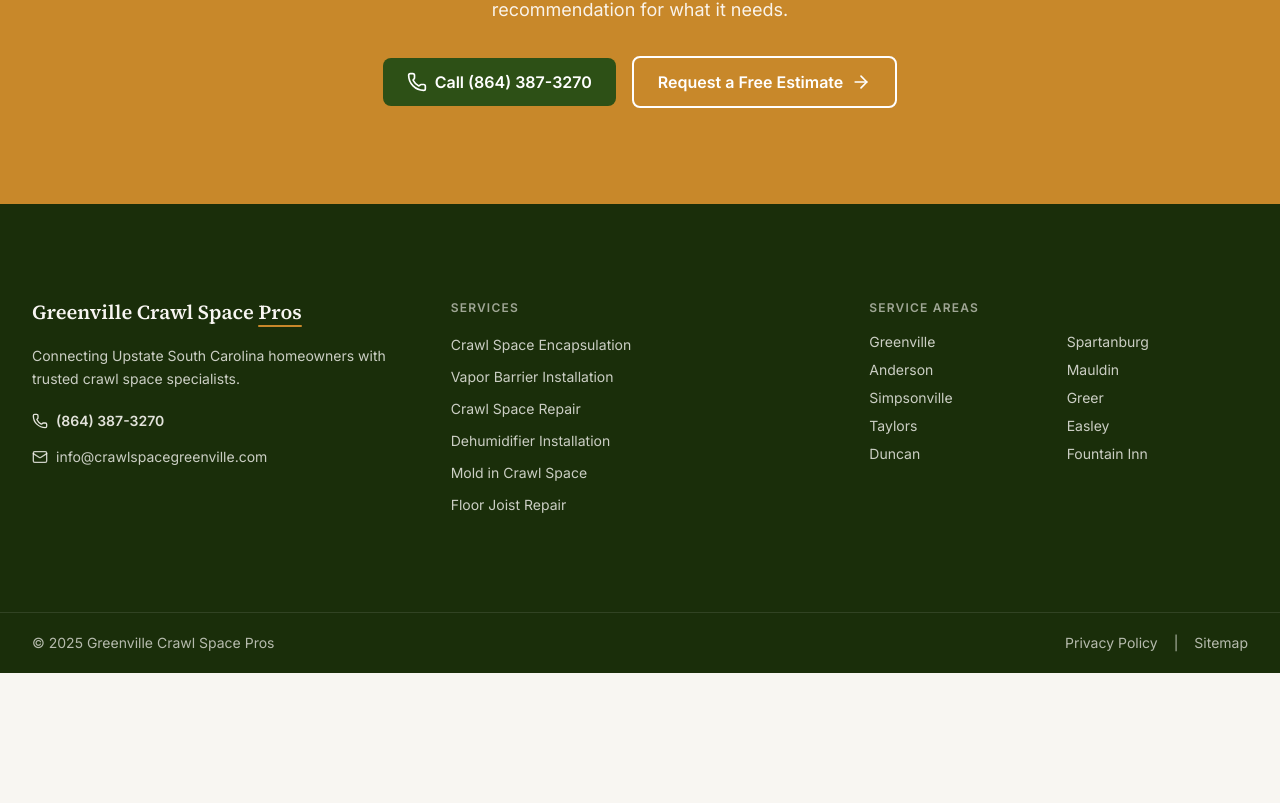
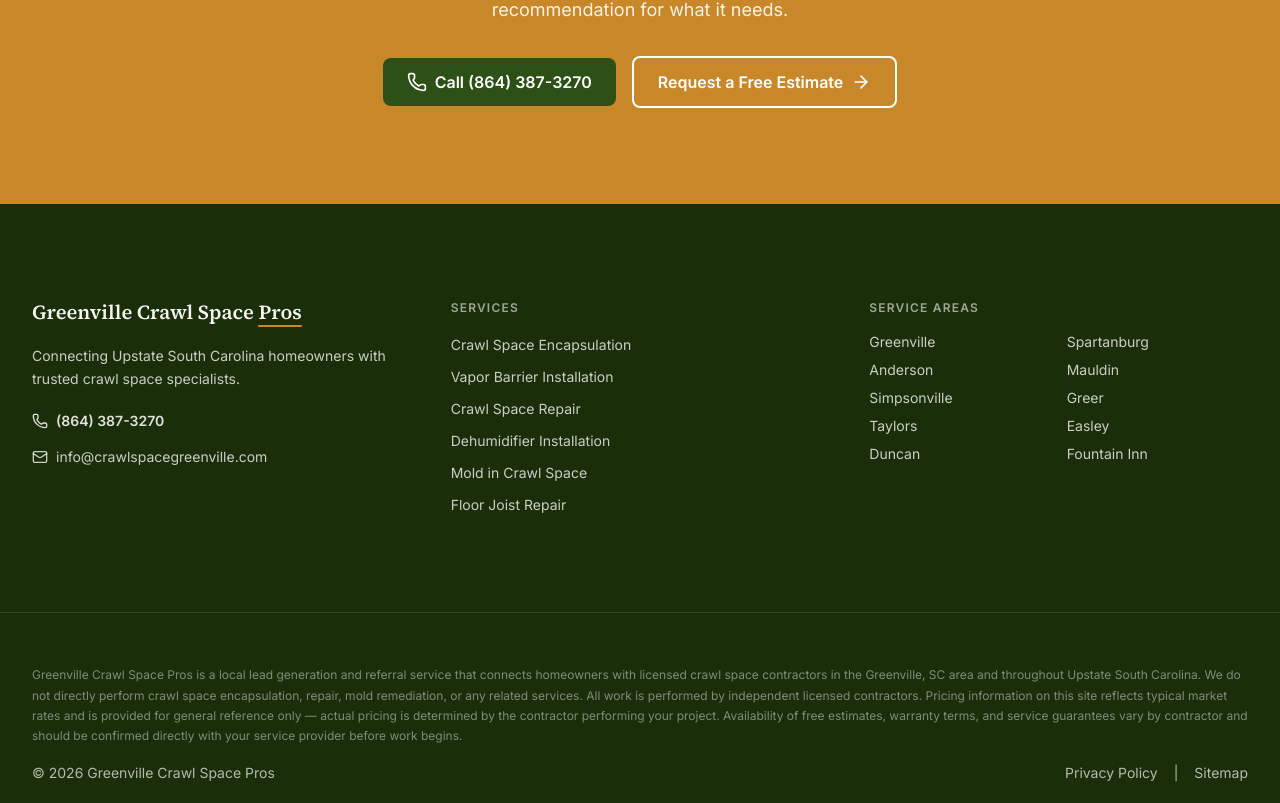
Before and after one commit to olsenbro/Greenville-crawl-space, a Next.js app: page / in a window 1280 px wide. Shown: the part 5795-6598 px from the top of the page. Before the commit the page ends 6468 px from the top, so only its background shows below. Built offline with nearby package versions, Linux system fonts and the light colour scheme; no server answers.

Commit message:
Fix footer copyright year and add legal disclaimer
Co-authored-by: Cursor <cursoragent@cursor.com>

```diff
--- a/components/Footer.tsx
+++ b/components/Footer.tsx
@@ -73,8 +73,19 @@ export function Footer() {
       </div>
 
       <div className="border-t border-white/10">
-        <div className="container-narrow flex flex-col items-center justify-between gap-3 px-4 py-5 text-center text-sm text-neutral/70 sm:flex-row sm:px-6 lg:px-8">
-          <p>&copy; 2025 Greenville Crawl Space Pros</p>
+        <div className="container-narrow px-4 py-5 sm:px-6 lg:px-8">
+          <p className="mt-4 pt-4 text-xs leading-[1.7] text-white/45">
+            Greenville Crawl Space Pros is a local lead generation and referral service that connects
+            homeowners with licensed crawl space contractors in the Greenville, SC area and throughout
+            Upstate South Carolina. We do not directly perform crawl space encapsulation, repair, mold
+            remediation, or any related services. All work is performed by independent licensed
+            contractors. Pricing information on this site reflects typical market rates and is provided
+            for general reference only — actual pricing is determined by the contractor performing your
+            project. Availability of free estimates, warranty terms, and service guarantees vary by
+            contractor and should be confirmed directly with your service provider before work begins.
+          </p>
+          <div className="mt-4 flex flex-col items-center justify-between gap-3 text-center text-sm text-neutral/70 sm:flex-row">
+            <p>&copy; 2026 Greenville Crawl Space Pros</p>
             <div className="flex items-center gap-4">
               <Link href="/privacy-policy" className="transition-colors hover:text-accent-light">
                 Privacy Policy
@@ -86,6 +97,7 @@ export function Footer() {
             </div>
           </div>
         </div>
+      </div>
     </footer>
   );
 }
```
Lines whose indentation alone changed are shown as unchanged.
